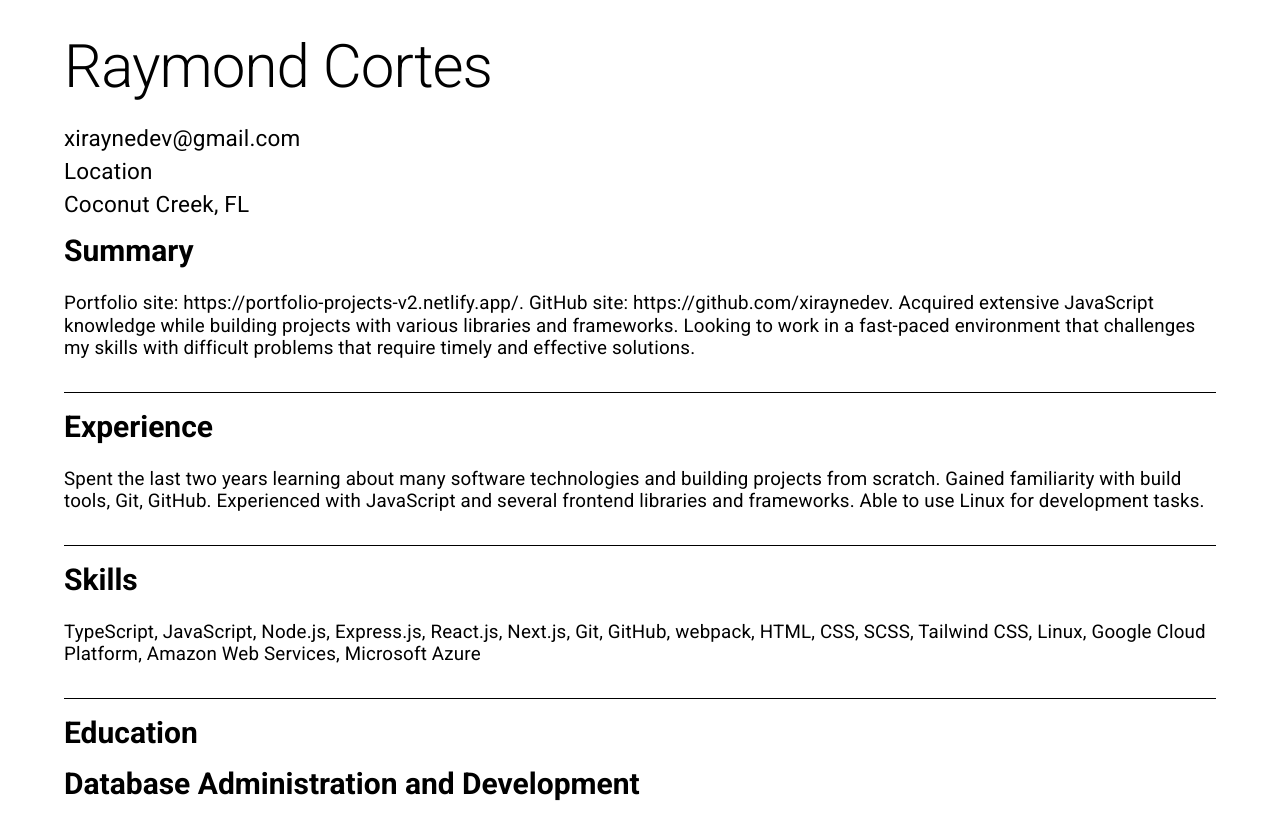
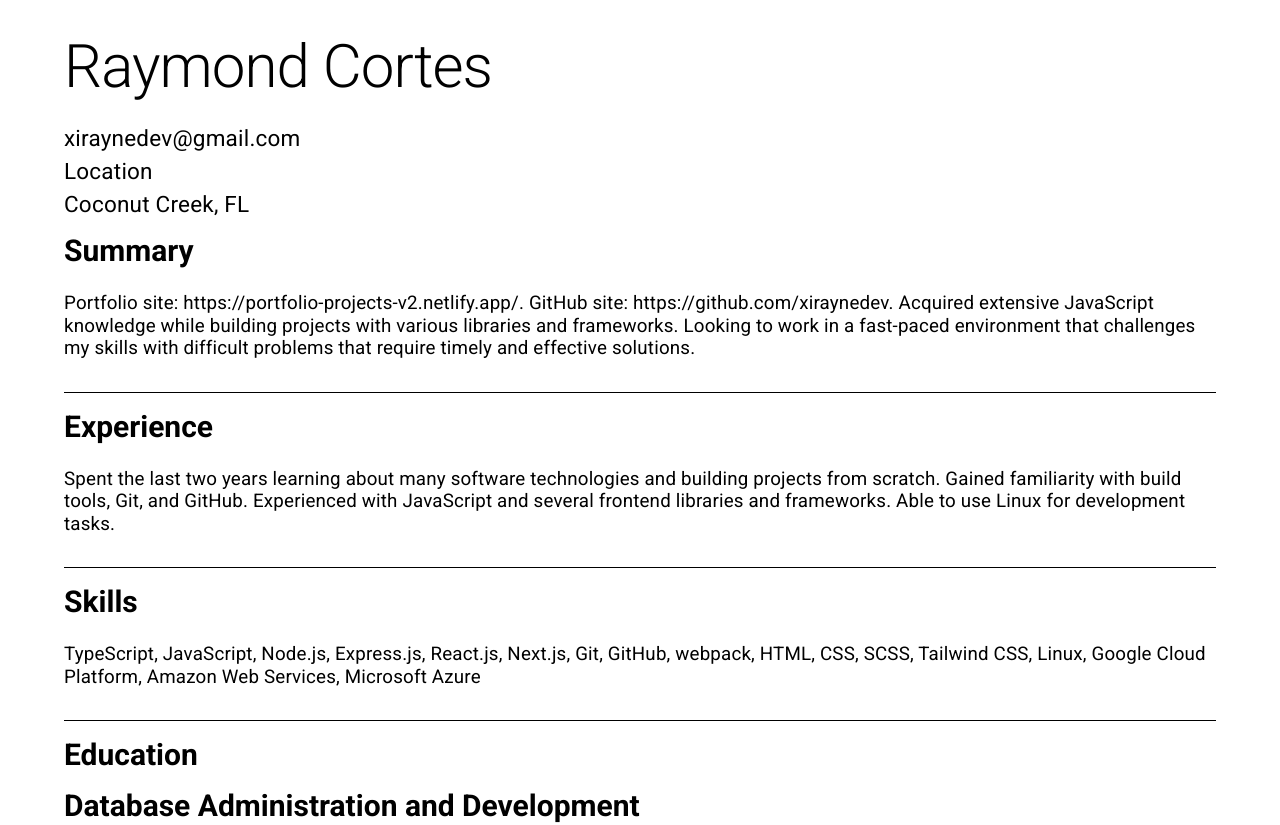
Before and after one commit to xiraynedev/portfolio-v2, a React app: page /resume in a window 1280 px wide. Shown: the top 825 px of the page. Built offline with nearby package versions, Linux system fonts and the light colour scheme.

Commit message:
fix typo in experience component

```diff
--- a/src/components/Resume/Experience.tsx
+++ b/src/components/Resume/Experience.tsx
@@ -5,7 +5,7 @@ export const Experience: FC = () => {
   const experience = {
     title: 'Experience',
     description:
-      'Spent the last two years learning about many software technologies and building projects from scratch. Gained familiarity with build tools, Git, GitHub. Experienced with JavaScript and several frontend libraries and frameworks. Able to use Linux for development tasks.',
+      'Spent the last two years learning about many software technologies and building projects from scratch. Gained familiarity with build tools, Git, and GitHub. Experienced with JavaScript and several frontend libraries and frameworks. Able to use Linux for development tasks.',
   };
 
   return <SectionComponent {...experience} />;
```
